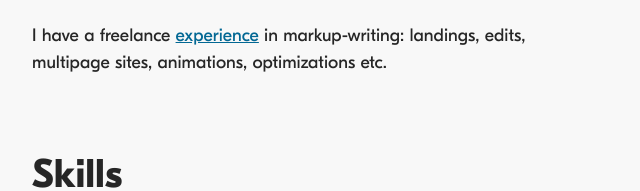
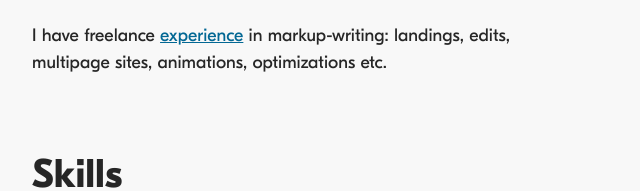
Before and after one commit to Temirsultanov/cv, a plain HTML site: page index.html in a window 1280 px wide. Shown: the part 364-555 px from the top of the page, 208-848 px from the left. Drawn offline with nearby package versions, Linux system fonts and the light colour scheme.

Commit message:
Delete article 'a' from string: I have a freelance...

```diff
--- a/index.html
+++ b/index.html
@@ -74,7 +74,7 @@
             </div>
             <section id="about" class="block general">
                 <h2 class="block__title title">General</h2>
-                <p class="block__text text general__text">I have a freelance <a href="https://freelance.habr.com/freelancers/Muhammad" target="_blank" class="link">experience</a> in markup-writing: landings, edits, multipage&nbsp;sites, animations, optimizations etc.</p>
+                <p class="block__text text general__text">I have freelance <a href="https://freelance.habr.com/freelancers/Muhammad" target="_blank" class="link">experience</a> in markup-writing: landings, edits, multipage&nbsp;sites, animations, optimizations etc.</p>
             </section>
             <section class="block skills">
                 <h2 class="block__title title">Skills</h2>
```
